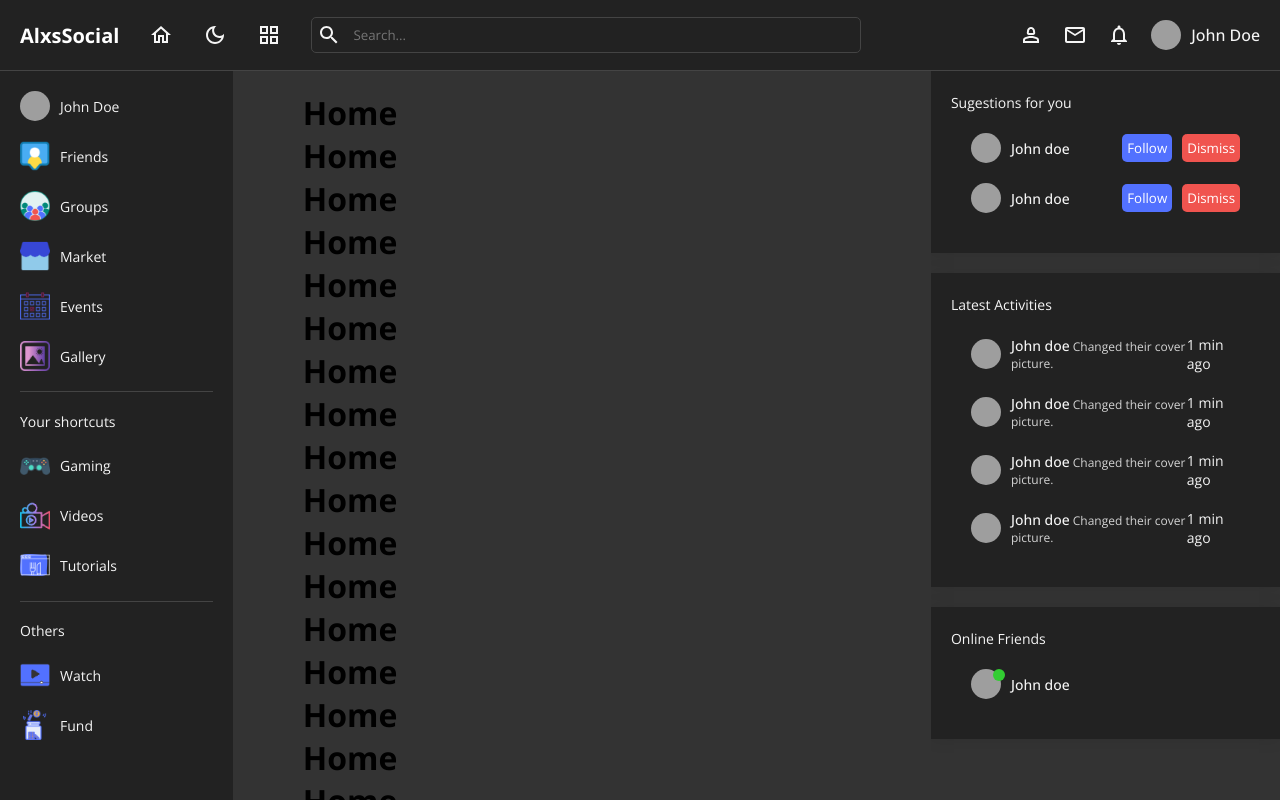
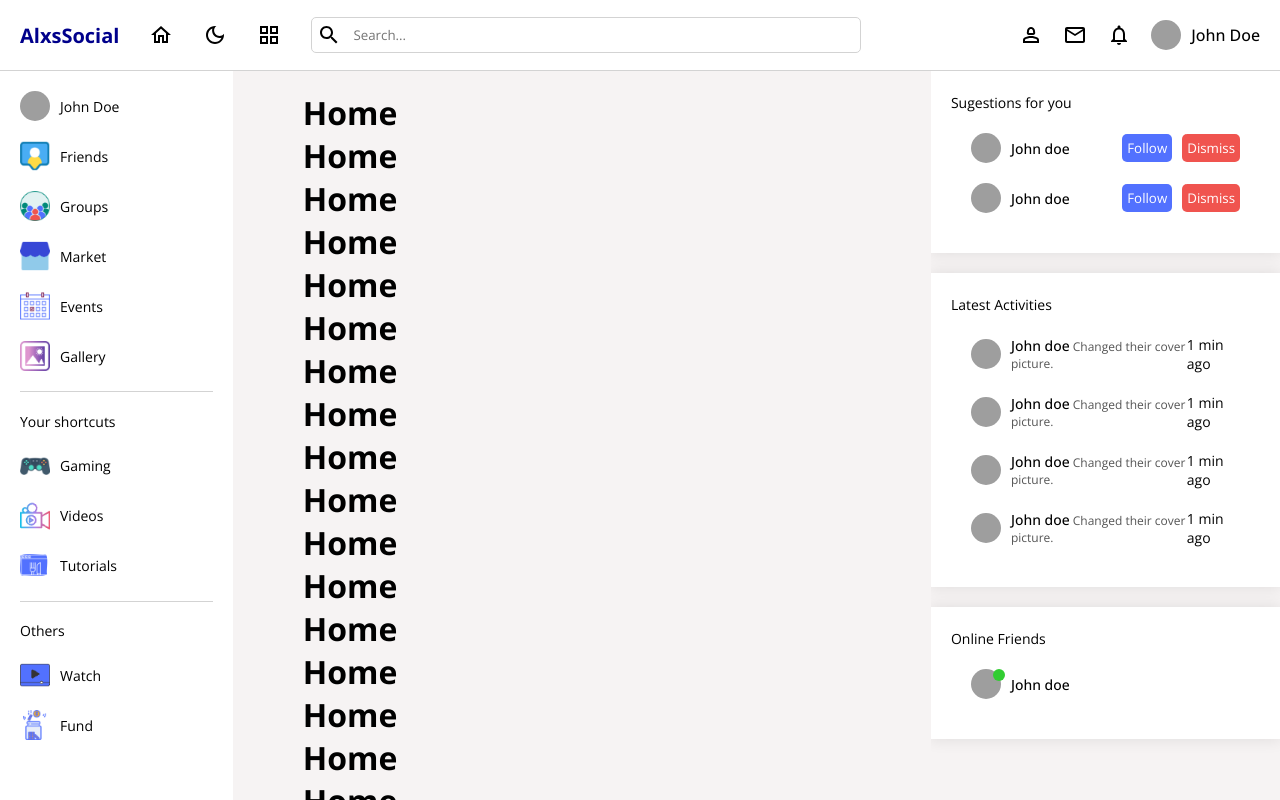
Before and after one commit to alexisdlr/react-social-media-app, a React (Create React App) app in the folder client/: page / in a window 1280 px wide. Shown: the top 800 px of the page. Built offline with nearby package versions, Linux system fonts and the light colour scheme; grey boxes are pictures that could not be loaded.

Commit message:
Added: Context for darkmode

```diff
--- a/client/src/App.js
+++ b/client/src/App.js
@@ -1,10 +1,11 @@
 import { createBrowserRouter, Navigate, Outlet, RouterProvider } from "react-router-dom";
-import { lazy, Suspense } from "react";
+import { lazy, Suspense, useContext } from "react";
 import Loader from "./components/Loader/Loader";
 import Navbar from "./components/Navbar/Navbar";
 import Leftbar from "./components/LeftBar/Leftbar";
 import Rightbar from "./components/RightBar/Rightbar";
 import './style.scss'
+import { DarkModeContext } from "./context/darkModeContext";
 
 const Home = lazy(() => import("./pages/home/Home"));
 const Login = lazy(() => import("./pages/login/Login"));
@@ -14,9 +15,13 @@ function App() {
 
   const currentUser = true
 
+  const {darkMode} = useContext(DarkModeContext)
+
+  console.log(darkMode)
+
   const Layout = () => {
     return (
-      <div className="theme-dark">
+      <div className={`theme-${darkMode ? 'dark': 'light'}`}>
         <Navbar />
         <div style={{ display: "flex" }}>
           <Leftbar />
--- a/client/src/components/Navbar/Navbar.jsx
+++ b/client/src/components/Navbar/Navbar.jsx
@@ -1,29 +1,37 @@
-import './Navbar.scss'
-import HomeOutlinedIcon from '@mui/icons-material/HomeOutlined'
-import DarkModeOutlinedIcon from '@mui/icons-material/DarkModeOutlined'
-import GridViewOutlinedIcon from '@mui/icons-material/GridViewOutlined'
-import WbSunnyOutlinedIcon from '@mui/icons-material/WbSunnyOutlined'
-import SearchOutlinedIcon from '@mui/icons-material/SearchOutlined'
-import NotificationsNoneOutlinedIcon from '@mui/icons-material/NotificationsNoneOutlined'
-import EmailOutlinedIcon from '@mui/icons-material/EmailOutlined'
-import Person2OutlinedIcon from '@mui/icons-material/Person2Outlined'
-import { Link } from 'react-router-dom'
+import "./Navbar.scss";
+import HomeOutlinedIcon from "@mui/icons-material/HomeOutlined";
+import DarkModeOutlinedIcon from "@mui/icons-material/DarkModeOutlined";
+import GridViewOutlinedIcon from "@mui/icons-material/GridViewOutlined";
+import WbSunnyOutlinedIcon from "@mui/icons-material/WbSunnyOutlined";
+import SearchOutlinedIcon from "@mui/icons-material/SearchOutlined";
+import NotificationsNoneOutlinedIcon from "@mui/icons-material/NotificationsNoneOutlined";
+import EmailOutlinedIcon from "@mui/icons-material/EmailOutlined";
+import Person2OutlinedIcon from "@mui/icons-material/Person2Outlined";
+import { Link } from "react-router-dom";
+import { useContext } from "react";
+import { DarkModeContext } from "../../context/darkModeContext";
 function Navbar() {
+  const { toggle, darkMode } = useContext(DarkModeContext);
   return (
-    <div className='navbar'>
+    <div className="navbar">
       <div className="left">
-        <Link to={'/'} style={{textDecoration: 'none'}}>
-          <span>
-            AlxsSocial
-          </span>
+        <Link to={"/"} style={{ textDecoration: "none" }}>
+          <span>AlxsSocial</span>
         </Link>
         <HomeOutlinedIcon />
-        <DarkModeOutlinedIcon />
+        {darkMode ? (
+          <WbSunnyOutlinedIcon onClick={toggle} style={{ cursor: "pointer" }} />
+        ) : (
+          <DarkModeOutlinedIcon
+            onClick={toggle}
+            style={{ cursor: "pointer" }}
+          />
+        )}
+
         <GridViewOutlinedIcon />
         <div className="search">
           <SearchOutlinedIcon />
-          <input type="text" name="seach" placeholder='Search...' />
-
+          <input type="text" name="seach" placeholder="Search..." />
         </div>
       </div>
       <div className="right">
@@ -31,13 +39,17 @@ function Navbar() {
         <EmailOutlinedIcon />
         <NotificationsNoneOutlinedIcon />
         <div className="user">
-          <img src={'https://images.pexels.com/photos/3228727/pexels-photo-3228727.jpeg?auto=compress&cs=tinysrgb&w=1600'} alt='user' />
+          <img
+            src={
+              "https://images.pexels.com/photos/3228727/pexels-photo-3228727.jpeg?auto=compress&cs=tinysrgb&w=1600"
+            }
+            alt="user"
+          />
           <span>John Doe</span>
         </div>
-
       </div>
     </div>
-  )
+  );
 }
 
-export default Navbar
+export default Navbar;
--- a/client/src/components/Navbar/Navbar.scss
+++ b/client/src/components/Navbar/Navbar.scss
@@ -21,6 +21,7 @@
         font-size: 20px;
         color: themed('logo');
       }
+
       .search {
         display: flex;
         align-items: center;
--- /dev/null
+++ b/client/src/context/darkModeContext.js
@@ -0,0 +1,23 @@
+import { createContext, useState, useEffect } from "react";
+
+export const DarkModeContext = createContext()
+
+export const DarkModeContextProvider = ({children}) => {
+  const [darkMode, setDarkMode] = useState(
+    JSON.parse(localStorage.getItem('darkMode')) || false
+  )
+
+  const toggle = () => {
+    setDarkMode(!darkMode)
+  }
+
+  useEffect(() => {
+    localStorage.setItem('darkMode', darkMode)
+  }, [darkMode])
+
+  return(
+    <DarkModeContext.Provider value={{darkMode, toggle}}>
+      {children}
+    </DarkModeContext.Provider>
+  )
+}
--- a/client/src/index.js
+++ b/client/src/index.js
@@ -1,10 +1,13 @@
-import React from 'react';
-import ReactDOM from 'react-dom/client';
-import App from './App';
+import React from "react";
+import ReactDOM from "react-dom/client";
+import App from "./App";
+import { DarkModeContextProvider } from "./context/darkModeContext";
 
-const root = ReactDOM.createRoot(document.getElementById('root'));
+const root = ReactDOM.createRoot(document.getElementById("root"));
 root.render(
   <React.StrictMode>
-    <App />
+    <DarkModeContextProvider>
+      <App />
+    </DarkModeContextProvider>
   </React.StrictMode>
 );
```
